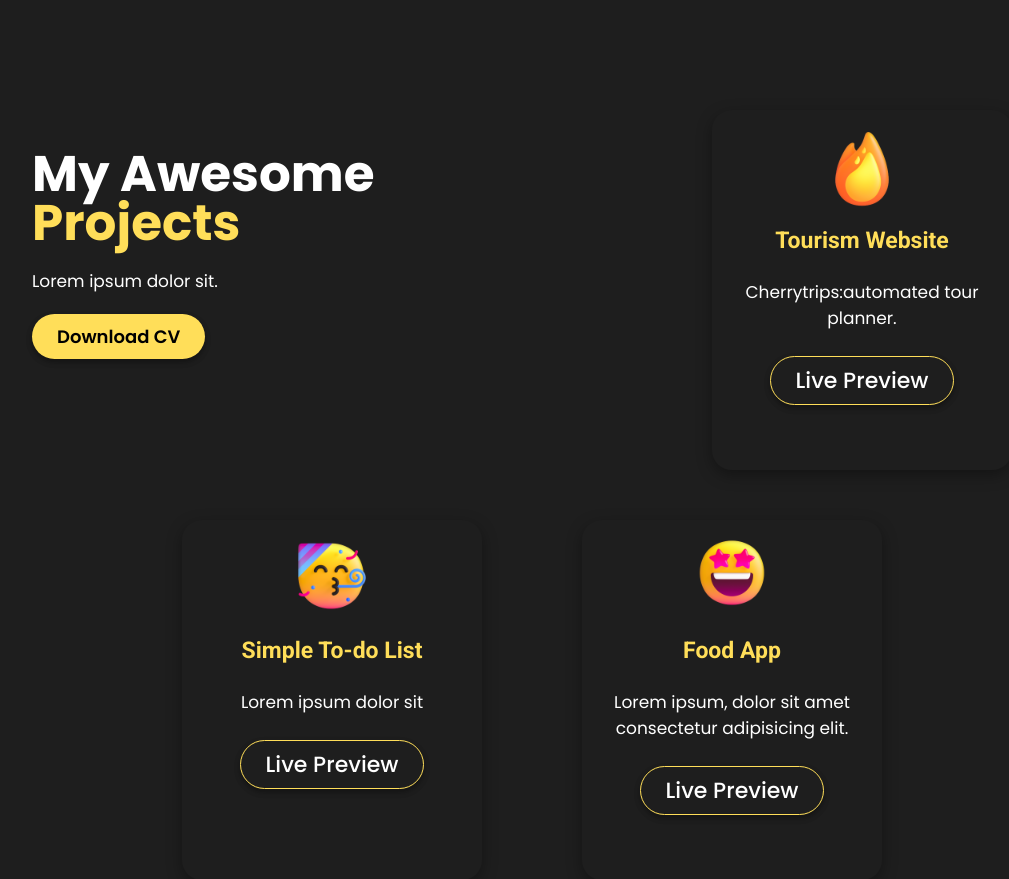
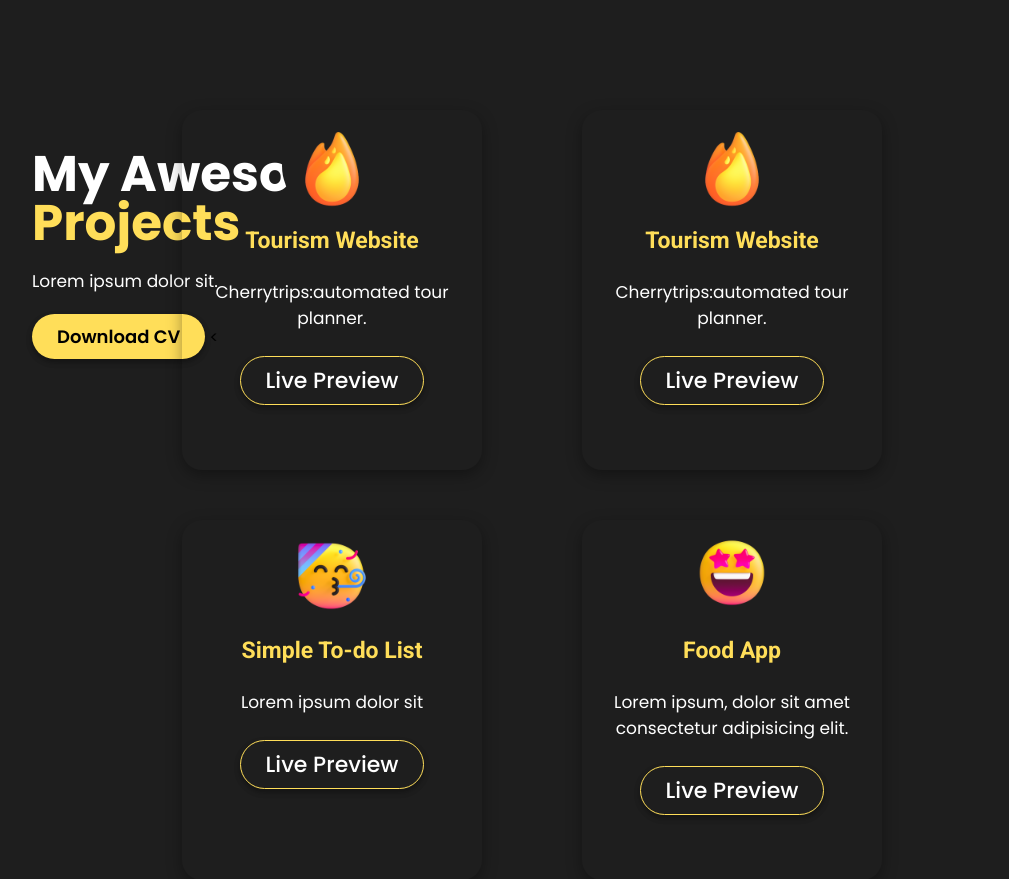
Before and after one commit to InoxentKhan/port, a Django app: page /projects in a window 1280 px wide; the page is wider, and only the part inside the window is pictured. Shown: the top 879 px of that part, without its empty margins (148-1157 px from the left). Run offline with Django 4.2, Linux system fonts and the light colour scheme; some libraries are stand-ins or nearby versions.

Commit message:
2nd commit

```diff
--- a/Static/css/style.css
+++ b/Static/css/style.css
@@ -174,8 +174,7 @@ nav ul li a:hover{
 }
 .div-1{
     top: 100px;
-    left: 850px;
-    left: 850px;
+    right:1000px;
 
 }
 .div-2{
@@ -186,6 +185,13 @@ nav ul li a:hover{
     bottom: 10px;
     right: 600px;
 }
+.div-4{
+     top:100px;
+    right: 600px;
+
+
+}
+
 .projects-div h3{
     font-size: 23px;
     padding:5px 30px;
--- a/templates/portfolio.html
+++ b/templates/portfolio.html
@@ -21,6 +21,7 @@
           </p>
           <button>Live Preview</button>
         </div>
+     <
         <div class="projects-div flex div-2">
           <img src="../static/6.png" alt="" />
           <h3>Simple To-do List</h3>
@@ -37,6 +38,14 @@
           </p>
           <button>Live Preview</button>
         </div>
+<div class="projects-div flex div-4">
+          <img src="../static/5.png" alt="" />
+          <h3>Tourism Website</h3>
+          <p>
+       Cherrytrips:automated tour planner.
+          </p>
+          <button>Live Preview</button>
+        </div>
       </section>
       <br /><br />
 
```
